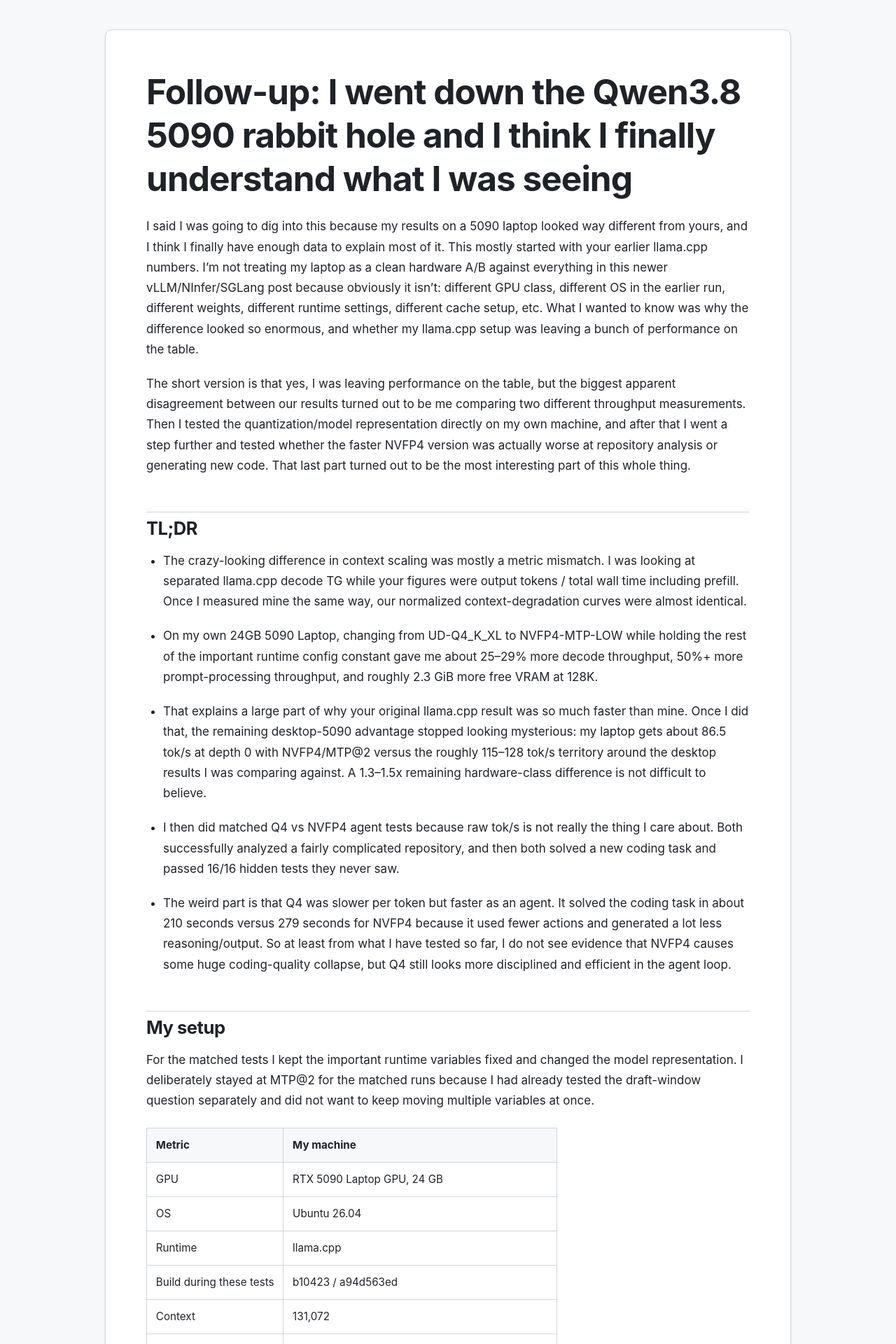
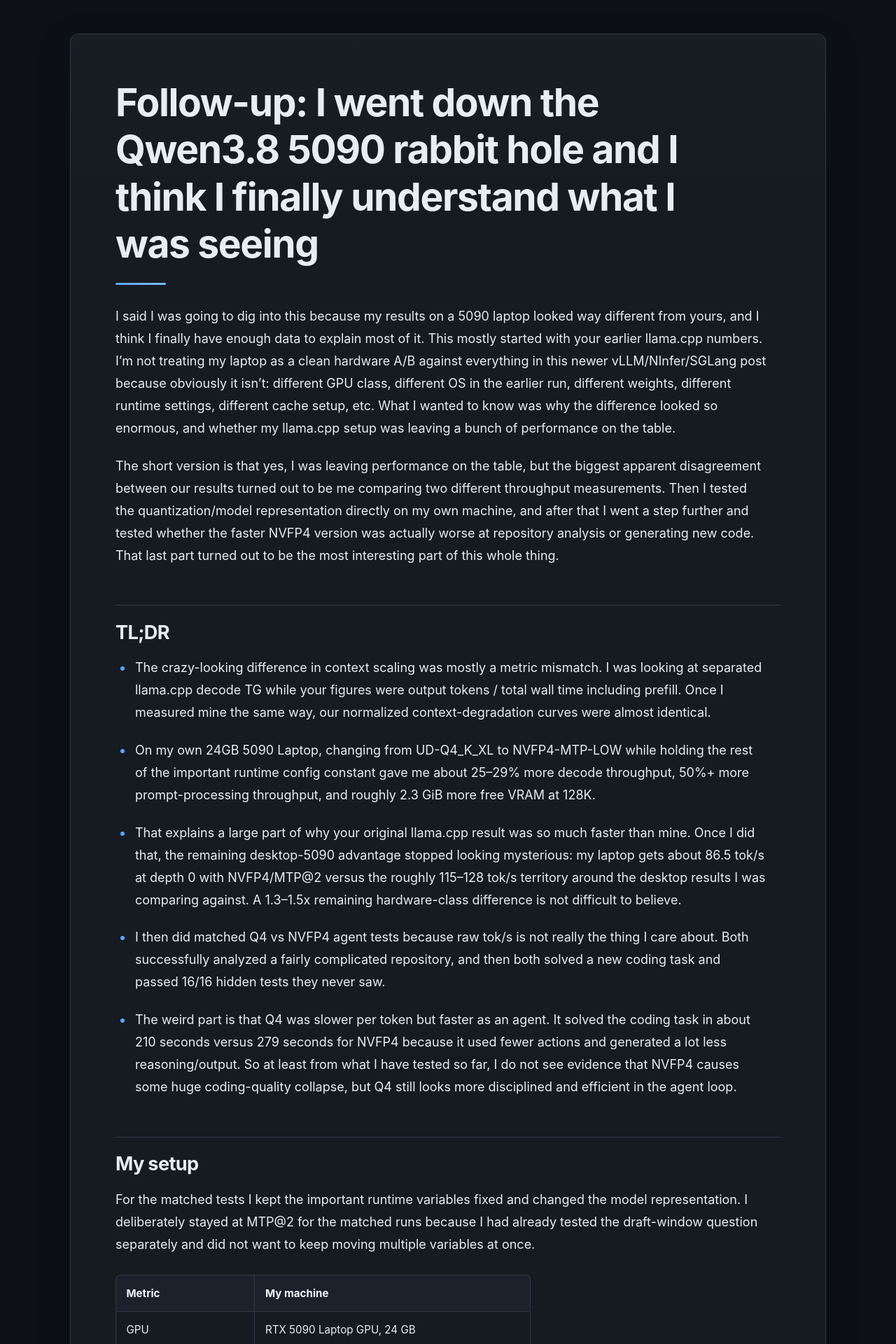
Before and after one commit to rwfaught/Pages, a Jekyll site: the page built from qwen38-5090/index.md, in a window 1280 px wide. Shown: the top 1920 px of the page at 70% size. Built offline with Jekyll 4.4.1, drawn with Linux system fonts in a browser that asks for light colours.

Commit message:
Revamp styles for dark theme and typography
Updated CSS variables for a new dark theme and improved typography styles.

```diff
--- a/assets/css/styles.css
+++ b/assets/css/styles.css
@@ -1,13 +1,21 @@
 :root {
-  --bg: #f6f8fa;
-  --surface: #ffffff;
-  --text: #1f2328;
-  --muted: #59636e;
-  --border: #d0d7de;
-  --accent: #0969da;
-  --code-bg: #f6f8fa;
-  --table-stripe: #f6f8fa;
-  --shadow: 0 1px 3px rgba(31, 35, 40, 0.08);
+  --bg: #0d1117;
+  --bg-glow: #111923;
+  --surface: #161b22;
+  --surface-soft: #1b222c;
+  --text: #e6edf3;
+  --muted: #9ba7b4;
+  --border: #303844;
+
+  --accent: #58a6ff;
+  --accent-soft: #79c0ff;
+
+  --code-bg: #0d1117;
+  --table-stripe: #1b222c;
+
+  --shadow:
+    0 0 0 1px rgba(255, 255, 255, 0.015),
+    0 16px 48px rgba(0, 0, 0, 0.22);
 }
 
 * {
@@ -20,133 +28,300 @@ html {
 
 body {
   margin: 0;
-  background: var(--bg);
+  min-height: 100vh;
+
+  background:
+    radial-gradient(
+      circle at 50% -20%,
+      rgba(88, 166, 255, 0.08),
+      transparent 38rem
+    ),
+    var(--bg);
+
   color: var(--text);
-  font-family: -apple-system, BlinkMacSystemFont, "Segoe UI", Helvetica, Arial, sans-serif;
-  font-size: 17px;
-  line-height: 1.72;
+
+  font-family:
+    Inter,
+    -apple-system,
+    BlinkMacSystemFont,
+    "Segoe UI",
+    Helvetica,
+    Arial,
+    sans-serif;
+
+  font-size: 18px;
+  line-height: 1.78;
+
+  -webkit-font-smoothing: antialiased;
+  text-rendering: optimizeLegibility;
 }
 
 .page-shell {
-  width: min(100% - 32px, 980px);
-  margin: 42px auto;
+  width: min(100% - 40px, 1080px);
+  margin: 48px auto 72px;
 }
 
 .report {
-  background: var(--surface);
+  background:
+    linear-gradient(
+      180deg,
+      rgba(255, 255, 255, 0.012),
+      transparent 15rem
+    ),
+    var(--surface);
+
   border: 1px solid var(--border);
-  border-radius: 10px;
+  border-radius: 12px;
   box-shadow: var(--shadow);
-  padding: clamp(24px, 5vw, 58px);
+
+  padding: clamp(28px, 5vw, 64px);
 }
 
+
+/* Typography */
+
 h1,
-h2 {
-  line-height: 1.25;
-  letter-spacing: -0.02em;
+h2,
+h3 {
+  line-height: 1.22;
+  letter-spacing: -0.025em;
 }
 
 h1 {
-  margin: 0 0 1.4rem;
-  font-size: clamp(2rem, 5vw, 3.1rem);
-  font-weight: 650;
+  max-width: 850px;
+
+  margin: 0 0 1.8rem;
+
+  font-size: clamp(2.2rem, 4.8vw, 3.45rem);
+  font-weight: 680;
+}
+
+h1::after {
+  content: "";
+  display: block;
+
+  width: 72px;
+  height: 3px;
+
+  margin-top: 1.35rem;
+
+  border-radius: 100px;
+
+  background: linear-gradient(
+    90deg,
+    var(--accent),
+    var(--accent-soft)
+  );
 }
 
 h2 {
-  margin: 3.2rem 0 1rem;
-  padding-top: 0.4rem;
-  font-size: clamp(1.25rem, 3vw, 1.6rem);
+  margin: 3.4rem 0 1.15rem;
+  padding-top: 1.35rem;
+
+  font-size: clamp(1.35rem, 2.7vw, 1.7rem);
   font-weight: 650;
+
   border-top: 1px solid var(--border);
 }
 
-p {
-  margin: 0 0 1.25rem;
+h3 {
+  margin: 2.25rem 0 0.8rem;
+  font-size: 1.15rem;
 }
 
-ul {
-  margin: 0.5rem 0 1.5rem;
-  padding-left: 1.5rem;
+p {
+  max-width: 82ch;
+  margin: 0 0 1.35rem;
+}
+
+strong {
+  color: #f0f6fc;
+}
+
+
+/* Links */
+
+a {
+  color: var(--accent-soft);
+
+  text-decoration-color: rgba(121, 192, 255, 0.45);
+  text-decoration-thickness: 1px;
+  text-underline-offset: 0.18em;
+}
+
+a:hover {
+  color: #a5d6ff;
+  text-decoration-color: currentColor;
+}
+
+
+/* Lists */
+
+ul,
+ol {
+  max-width: 82ch;
+
+  margin: 0.75rem 0 1.75rem;
+  padding-left: 1.55rem;
+}
+
+li {
+  padding-left: 0.2rem;
 }
 
 li + li {
-  margin-top: 0.55rem;
+  margin-top: 0.7rem;
 }
 
-a {
+li::marker {
   color: var(--accent);
-  text-decoration-thickness: 1px;
-  text-underline-offset: 0.16em;
 }
 
+
+/* Inline code */
+
 code {
-  padding: 0.12rem 0.32rem;
+  padding: 0.12rem 0.36rem;
+
+  border: 1px solid rgba(88, 166, 255, 0.12);
   border-radius: 5px;
+
   background: var(--code-bg);
-  font-family: ui-monospace, SFMono-Regular, Menlo, Consolas, monospace;
-  font-size: 0.92em;
+  color: #c9d1d9;
+
+  font-family:
+    "JetBrains Mono",
+    "Fira Code",
+    ui-monospace,
+    SFMono-Regular,
+    Menlo,
+    Consolas,
+    monospace;
+
+  font-size: 0.91em;
 }
+
+
+/* Code blocks */
 
 pre {
   overflow-x: auto;
-  margin: 1.4rem 0;
-  padding: 1rem 1.15rem;
+
+  margin: 1.6rem 0 2rem;
+  padding: 1.1rem 1.25rem;
+
   border: 1px solid var(--border);
+  border-left: 3px solid var(--accent);
+
   border-radius: 8px;
-  background: var(--code-bg);
-  line-height: 1.5;
+
+  background: #0b0f14;
+
+  line-height: 1.55;
 }
 
 pre code {
   padding: 0;
+  border: 0;
   background: transparent;
 }
 
+
+/* Tables */
+
 table {
   width: 100%;
-  margin: 1.5rem 0 2rem;
-  border-collapse: collapse;
+
+  margin: 1.7rem 0 2.2rem;
+
+  border-collapse: separate;
+  border-spacing: 0;
+
   display: block;
   overflow-x: auto;
+
   font-size: 0.95rem;
-}
-
-thead,
-tbody,
-tr {
-  width: 100%;
 }
 
 th,
 td {
-  padding: 0.68rem 0.8rem;
-  border: 1px solid var(--border);
+  padding: 0.75rem 0.9rem;
+
+  border-right: 1px solid var(--border);
+  border-bottom: 1px solid var(--border);
+
   text-align: left;
   vertical-align: top;
+
   white-space: nowrap;
 }
 
-th {
-  font-weight: 650;
-  background: var(--table-stripe);
+th:first-child,
+td:first-child {
+  border-left: 1px solid var(--border);
 }
 
+thead th {
+  border-top: 1px solid var(--border);
+}
+
+th {
+  background: var(--surface-soft);
+  color: #f0f6fc;
+
+  font-weight: 650;
+}
+
+tbody tr:nth-child(even) td {
+  background: rgba(255, 255, 255, 0.012);
+}
+
+thead th:first-child {
+  border-top-left-radius: 7px;
+}
+
+thead th:last-child {
+  border-top-right-radius: 7px;
+}
+
+
+/* Quotes */
+
 blockquote {
-  margin: 1.5rem 0;
-  padding: 0.2rem 1rem;
-  border-left: 4px solid var(--border);
+  max-width: 82ch;
+
+  margin: 1.7rem 0;
+  padding: 0.3rem 1.2rem;
+
+  border-left: 3px solid var(--accent);
+
   color: var(--muted);
 }
 
+
+/* Separators */
+
 hr {
   margin: 3rem 0;
+
   border: 0;
   border-top: 1px solid var(--border);
 }
 
-@media (max-width: 640px) {
+
+/* Text selection */
+
+::selection {
+  background: rgba(88, 166, 255, 0.28);
+}
+
+
+/* Mobile */
+
+@media (max-width: 700px) {
   body {
-    font-size: 16px;
+    font-size: 17px;
+    line-height: 1.7;
   }
 
   .page-shell {
@@ -157,25 +332,16 @@ hr {
   .report {
     border: 0;
     border-radius: 0;
-    padding: 24px 18px 40px;
     box-shadow: none;
+
+    padding: 28px 20px 48px;
+  }
+
+  h1 {
+    font-size: 2.15rem;
   }
 
   h2 {
-    margin-top: 2.5rem;
+    margin-top: 2.7rem;
   }
 }
-
-@media (prefers-color-scheme: dark) {
-  :root {
-    --bg: #0d1117;
-    --surface: #161b22;
-    --text: #e6edf3;
-    --muted: #8b949e;
-    --border: #30363d;
-    --accent: #58a6ff;
-    --code-bg: #0d1117;
-    --table-stripe: #21262d;
-    --shadow: none;
-  }
-}
```
